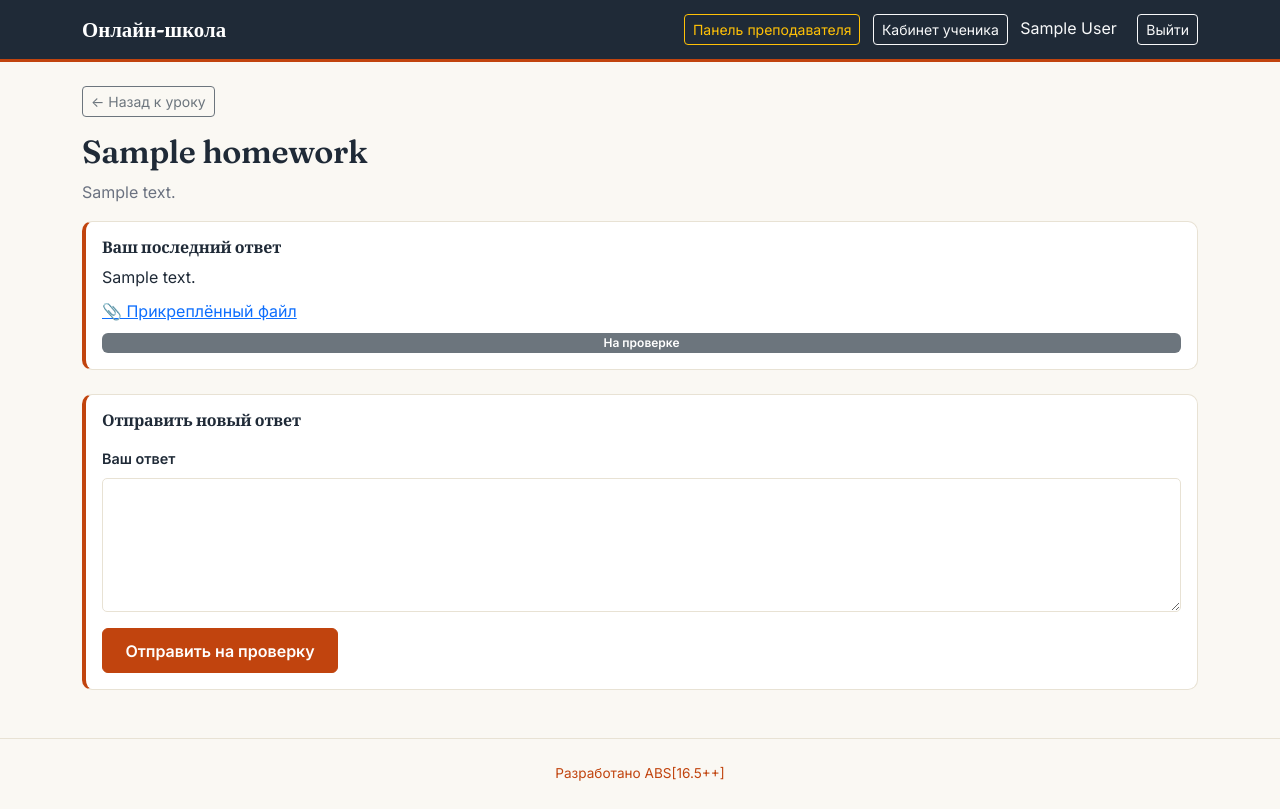
After one commit to ghghghhghg/online_school, a Django app: page /lesson/1/homework/ in a window 1280 px wide. The commit adds this page. Run offline with Django 5.2, Linux system fonts and the light colour scheme; a user stored in the database is signed in; tables that the repository leaves empty hold one stand-in row (values such as "Sample post").

Commit message:
add homework assignments

```diff
--- /dev/null
+++ b/school/templates/school/homework.html
@@ -0,0 +1,69 @@
+{% extends 'school/base.html' %}
+
+{% block title %}{{ homework.title }} — {{ lesson.title }}{% endblock %}
+
+{% block content %}
+<a href="{% url 'lesson' lesson.pk %}" class="btn btn-outline-secondary btn-sm mb-3">
+    ← Назад к уроку
+</a>
+
+<h2>{{ homework.title }}</h2>
+<p class="text-muted" style="white-space: pre-line;">{{ homework.description }}</p>
+
+{% if last_submission %}
+<div class="card mb-4 p-3">
+    <h6 class="mb-2">Ваш последний ответ</h6>
+    {% if last_submission.text %}
+        <p class="mb-2">{{ last_submission.text }}</p>
+    {% endif %}
+    {% if last_submission.file %}
+        <a href="{{ last_submission.file.url }}" target="_blank" class="d-block mb-2">📎 Прикреплённый файл</a>
+    {% endif %}
+
+    {% if last_submission.status == 'checked' %}
+        <div class="alert alert-success mt-2 mb-0">
+            {% if homework.grading_type == 'score' %}
+                <strong>Оценка: {{ last_submission.score }}/100</strong>
+            {% elif homework.grading_type == 'pass_fail' %}
+                <strong>{% if last_submission.passed %}✅ Зачтено{% else %}❌ Не зачтено{% endif %}</strong>
+            {% endif %}
+            {% if last_submission.teacher_comment %}
+                <p class="mb-0 mt-2">{{ last_submission.teacher_comment }}</p>
+            {% endif %}
+        </div>
+    {% else %}
+        <span class="badge bg-secondary">На проверке</span>
+    {% endif %}
+</div>
+{% endif %}
+
+{% if can_submit %}
+{% if errors %}
+    <div class="alert alert-warning">
+        <ul class="mb-0 ps-3">{% for e in errors %}<li>{{ e }}</li>{% endfor %}</ul>
+    </div>
+{% endif %}
+
+<div class="card p-3">
+    <h6 class="mb-3">{% if last_submission %}Отправить новый ответ{% else %}Отправить ответ{% endif %}</h6>
+    <form method="post" enctype="multipart/form-data">
+        {% csrf_token %}
+        {% if homework.submission_type == 'text' or homework.submission_type == 'both' %}
+        <div class="mb-3">
+            <label class="form-label">Ваш ответ</label>
+            <textarea name="text" class="form-control" rows="5"></textarea>
+        </div>
+        {% endif %}
+        {% if homework.submission_type == 'file' or homework.submission_type == 'both' %}
+        <div class="mb-3">
+            <label class="form-label">Прикрепить файл</label>
+            <input type="file" name="file" class="form-control">
+        </div>
+        {% endif %}
+        <button type="submit" class="btn btn-primary">Отправить на проверку</button>
+    </form>
+</div>
+{% else %}
+<p class="text-muted">Пересдача этого задания недоступна</p>
+{% endif %}
+{% endblock %}
--- a/school/templates/school/lesson.html
+++ b/school/templates/school/lesson.html
@@ -30,7 +30,11 @@
     </iframe>
 </div>
 {% endif %}
-
+{% if lesson.homework %}
+<a href="{% url 'homework' lesson.pk %}" class="btn btn-outline-primary mb-3">
+    Домашнее задание
+</a>
+{% endif %}
 <div class="mt-4">
     {% if lesson.test %}
         {% if test_result %}
--- a/school/urls.py
+++ b/school/urls.py
@@ -17,6 +17,8 @@ urlpatterns = [
     path('lesson/<int:pk>/', views.lesson_view, name='lesson'),
     path('lesson/<int:pk>/complete/', views.complete_lesson, name='complete_lesson'),
     path('lesson/<int:pk>/comment/', views.add_comment, name='add_comment'),
+    # Домашние задания — ученик
+    path('lesson/<int:pk>/homework/', views.homework_view, name='homework'),
     path('comment/<int:pk>/delete/', views.delete_comment, name='delete_comment'),
 
     path('lesson/<int:pk>/test/', views.test_view, name='test'),
@@ -53,6 +55,12 @@ urlpatterns = [
     path('teacher/lesson/<int:pk>/edit/', views.teacher_edit_lesson, name='teacher_edit_lesson'),
     path('teacher/lesson/<int:pk>/delete/', views.teacher_delete_lesson, name='teacher_delete_lesson'),
 
+    # Домашние задания — преподаватель
+    path('teacher/lesson/<int:pk>/homework/create/', views.teacher_create_homework, name='teacher_create_homework'),
+    path('teacher/homework/<int:pk>/edit/', views.teacher_edit_homework, name='teacher_edit_homework'),
+    path('teacher/homework/<int:pk>/submissions/', views.teacher_homework_submissions, name='teacher_homework_submissions'),
+    path('teacher/submission/<int:pk>/check/', views.teacher_check_submission, name='teacher_check_submission'),
+
     path('teacher/lesson/<int:pk>/test/create/', views.teacher_create_test, name='teacher_create_test'),
     path('teacher/test/<int:pk>/edit/', views.teacher_edit_test, name='teacher_edit_test'),
     path('teacher/test/<int:pk>/question/add/', views.teacher_add_question, name='teacher_add_question'),
--- a/school/views.py
+++ b/school/views.py
@@ -1,9 +1,11 @@
+from django.utils import timezone
+
 from django.shortcuts import render, get_object_or_404, redirect
 from django.contrib.auth import login, logout, authenticate,update_session_auth_hash
 from django.contrib.auth.forms import UserCreationForm, AuthenticationForm
 from django.contrib.auth.decorators import login_required
 from .models import Course, Lesson, Enrollment, LessonProgress, Test, Question, Answer, TestResult, TeacherProfile, \
-    Review, FAQ, Comment, WhyUsBlock, StatBlock
+    Review, FAQ, Comment, WhyUsBlock, StatBlock, Homework, HomeworkSubmission
 from django.contrib.admin.views.decorators import staff_member_required
 from django.contrib import messages
 from django.db.models import Count, Avg, Q
@@ -575,3 +577,128 @@ def teacher_edit_course(request, pk):
         messages.success(request, 'Курс обновлён!')
         return redirect('teacher_course_dashboard', pk=course.pk)
     return render(request, 'school/teacher/edit_course.html', {'course': course})
+
+
+@login_required
+def homework_view(request, pk):
+    lesson = get_object_or_404(Lesson, pk=pk)
+    homework = get_object_or_404(Homework, lesson=lesson)
+
+    submissions = HomeworkSubmission.objects.filter(
+        homework=homework, student=request.user
+    )
+    last_submission = submissions.first()
+
+    can_submit = homework.allow_resubmit or not submissions.exists()
+
+    if request.method == 'POST' and can_submit:
+        text = request.POST.get('text', '').strip()
+        file = request.FILES.get('file')
+
+        errors = []
+        if homework.submission_type in [Homework.SUBMISSION_TEXT, Homework.SUBMISSION_BOTH] and not text:
+            errors.append('Введите текст ответа')
+        if homework.submission_type in [Homework.SUBMISSION_FILE, Homework.SUBMISSION_BOTH] and not file:
+            errors.append('Прикрепите файл')
+
+        if not errors:
+            HomeworkSubmission.objects.create(
+                homework=homework,
+                student=request.user,
+                text=text,
+                file=file,
+            )
+            messages.success(request, 'Домашнее задание отправлено на проверку!')
+            return redirect('homework', pk=lesson.pk)
+
+        return render(request, 'school/homework.html', {
+            'lesson': lesson,
+            'homework': homework,
+            'last_submission': last_submission,
+            'can_submit': can_submit,
+            'errors': errors,
+        })
+
+    return render(request, 'school/homework.html', {
+        'lesson': lesson,
+        'homework': homework,
+        'last_submission': last_submission,
+        'can_submit': can_submit,
+    })
+
+
+@staff_member_required
+def teacher_create_homework(request, pk):
+    lesson = get_object_or_404(Lesson, pk=pk)
+    if request.method == 'POST':
+        title = request.POST.get('title', '').strip()
+        description = request.POST.get('description', '').strip()
+
+        errors = []
+        if not title:
+            errors.append('Введите название задания')
+        if not description:
+            errors.append('Введите текст задания')
+
+        if not errors:
+            Homework.objects.create(
+                lesson=lesson,
+                title=title,
+                description=description,
+                submission_type=request.POST.get('submission_type'),
+                grading_type=request.POST.get('grading_type'),
+                allow_resubmit=request.POST.get('allow_resubmit') == 'on',
+            )
+            messages.success(request, 'Домашнее задание создано!')
+            return redirect('teacher_course_dashboard', pk=lesson.course.pk)
+
+        return render(request, 'school/teacher/create_homework.html', {
+            'lesson': lesson, 'errors': errors,
+        })
+
+    return render(request, 'school/teacher/create_homework.html', {'lesson': lesson})
+
+
+@staff_member_required
+def teacher_edit_homework(request, pk):
+    homework = get_object_or_404(Homework, pk=pk)
+    if request.method == 'POST':
+        homework.title = request.POST.get('title', '').strip()
+        homework.description = request.POST.get('description', '').strip()
+        homework.submission_type = request.POST.get('submission_type')
+        homework.grading_type = request.POST.get('grading_type')
+        homework.allow_resubmit = request.POST.get('allow_resubmit') == 'on'
+        homework.save()
+        messages.success(request, 'Задание обновлено!')
+        return redirect('teacher_course_dashboard', pk=homework.lesson.course.pk)
+    return render(request, 'school/teacher/edit_homework.html', {'homework': homework})
+
+
+@staff_member_required
+def teacher_homework_submissions(request, pk):
+    homework = get_object_or_404(Homework, pk=pk)
+    submissions = homework.submissions.select_related('student').all()
+    return render(request, 'school/teacher/homework_submissions.html', {
+        'homework': homework,
+        'submissions': submissions,
+    })
+
+
+@staff_member_required
+def teacher_check_submission(request, pk):
+    submission = get_object_or_404(HomeworkSubmission, pk=pk)
+    homework = submission.homework
+
+    if request.method == 'POST':
+        if homework.grading_type == Homework.GRADING_SCORE:
+            submission.score = request.POST.get('score')
+        elif homework.grading_type == Homework.GRADING_PASS_FAIL:
+            submission.passed = request.POST.get('passed') == 'yes'
+        submission.teacher_comment = request.POST.get('comment', '')
+        submission.status = HomeworkSubmission.STATUS_CHECKED
+        submission.checked_at = timezone.now()
+        submission.save()
+        messages.success(request, 'Проверено!')
+        return redirect('teacher_homework_submissions', pk=homework.pk)
+
+    return redirect('teacher_homework_submissions', pk=homework.pk)
```
Also changed, not shown: school/admin.py (+12 -1 lines), school/models.py (+69 -0 lines), school/templates/school/teacher/course_dashboard.html (+7 -0 lines), school/templates/school/teacher/create_homework.html (added, +48 -0 lines), school/templates/school/teacher/edit_homework.html (added, +47 -0 lines), school/templates/school/teacher/homework_submissions.html (added, +53 -0 lines), school/migrations/0010_homework_homeworksubmission.py (added).
